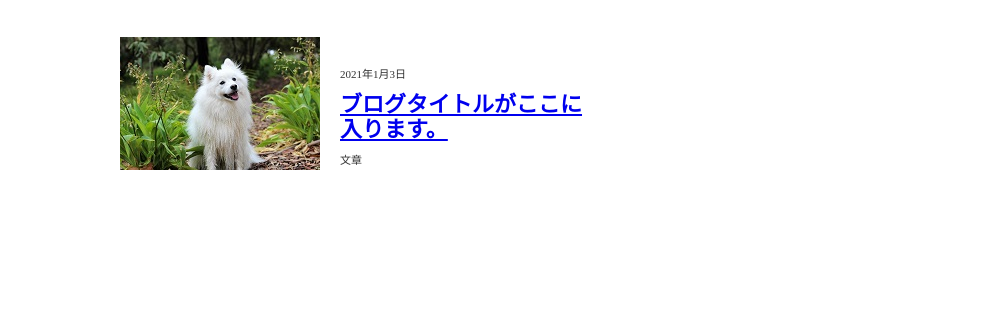
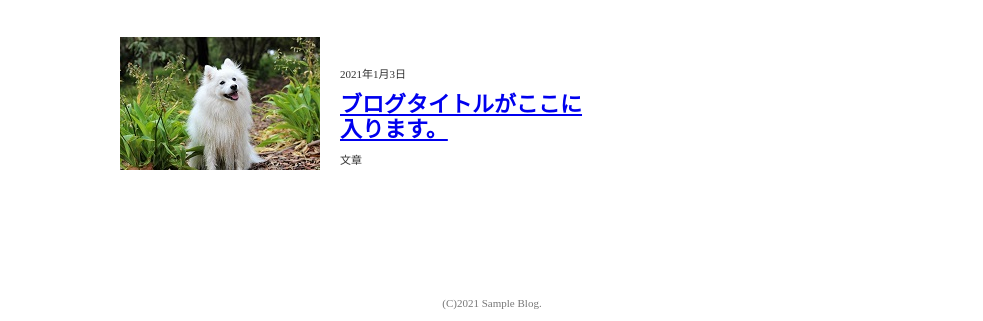
Before and after one commit to chankoro/Sample-Bblog, a plain HTML site: page html example3/index.html in a window 1280 px wide. Shown: the part 623-944 px from the top of the page, without its empty margins (148-1131 px from the left). Before the commit the page ends 920 px from the top, so only its background shows below. Drawn offline with Linux system fonts and the light colour scheme.

Commit message:
コピーライトつけ忘れ

```diff
--- a/html example3/css/style.css
+++ b/html example3/css/style.css
@@ -115,3 +115,8 @@
 .subcard-txt{
   width: 100%;
 }
+
+.copyright{
+  color:#777;
+  text-align:center;
+}
--- a/html example3/index.html
+++ b/html example3/index.html
@@ -94,6 +94,9 @@
           </div>
     </section>
       </div>
+      <footer>
+        <p class="copyright">(C)2021 Sample Blog.</p>
+      </footer>
 </header>
   </body>
 </html>
```
